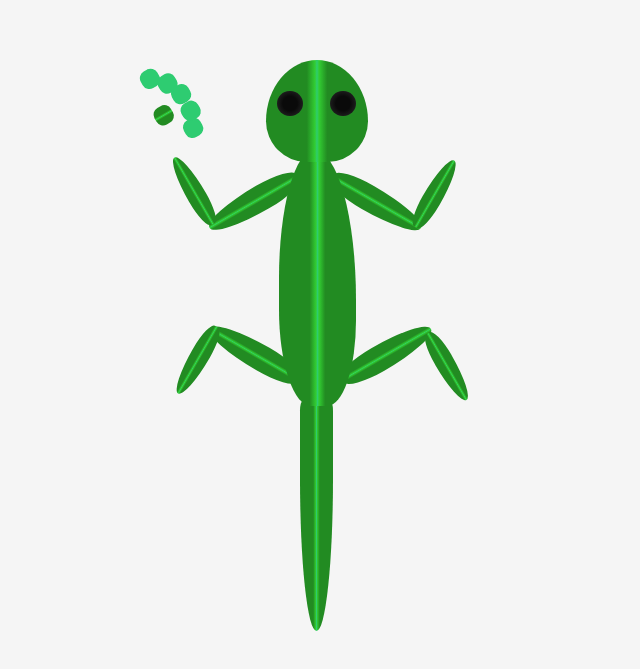
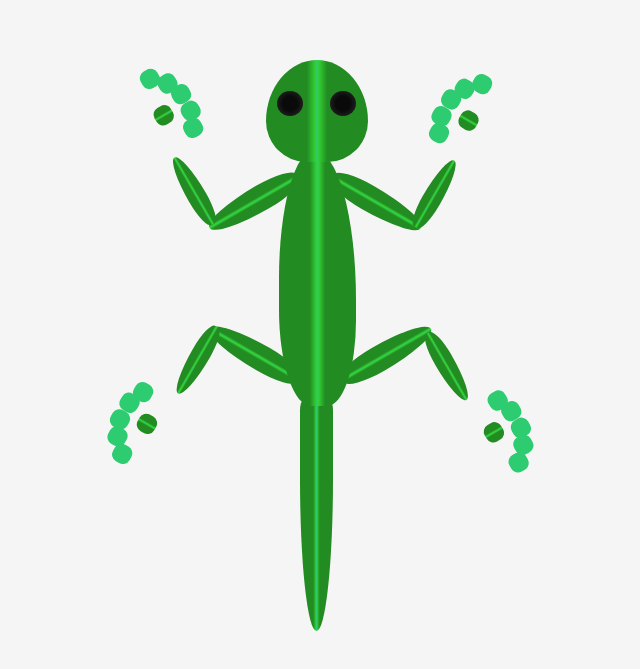
Before and after one commit to Steve-CPT-SA/my-dev-journey, a plain HTML site: page 01-responsive-web-design/03-crawling-gecko/index.html in a window 1280 px wide. Shown: the part 109-778 px from the top of the page, without its empty margins (361-1001 px from the left). Drawn offline with Linux system fonts and the light colour scheme.

Commit message:
Added in the bases for the other feet, front right, back left and back right, needs more adjustments

```diff
--- a/01-responsive-web-design/03-crawling-gecko/styles.css
+++ b/01-responsive-web-design/03-crawling-gecko/styles.css
@@ -225,3 +225,39 @@ body, html {
     transform: rotate(90deg);
     box-shadow: -3vw -0.5vw 0 0 var(--emerald-green), -2vw -1.5vw 0 0 var(--emerald-green), -0.75vw -2vw 0 0 var(--emerald-green), 0.75vw -2vw 0 0 var(--emerald-green), 2vw -1.5vw 0 0 var(--emerald-green);
 }
+.front-right-foot {
+    position: absolute;
+    top: -80%;
+    left: 10%;
+    background: var(--gecko-body);
+    border-radius: 40%;
+    width: 1.5vw;
+    height: 1.5vw;
+    transform-origin: bottom center;
+    transform: rotate(-90deg);
+    box-shadow: 3vw -0.5vw 0 0 var(--emerald-green), 2vw -1.5vw 0 0 var(--emerald-green), 0.75vw -2vw 0 0 var(--emerald-green), -0.75vw -2vw 0 0 var(--emerald-green), -2vw -1.5vw 0 0 var(--emerald-green);
+}
+.back-left-foot {
+    position: absolute;
+    top: -80%;
+    left: 10%;
+    background: var(--gecko-body);
+    border-radius: 40%;
+    width: 1.5vw;
+    height: 1.5vw;
+    transform-origin: bottom center;
+    transform: rotate(90deg);
+    box-shadow: -3vw -0.5vw 0 0 var(--emerald-green), -2vw -1.5vw 0 0 var(--emerald-green), -0.75vw -2vw 0 0 var(--emerald-green), 0.75vw -2vw 0 0 var(--emerald-green), 2vw -1.5vw 0 0 var(--emerald-green);
+}
+.back-right-foot {
+    position: absolute;
+    top: -80%;
+    left: 10%;
+    background: var(--gecko-body);
+    border-radius: 40%;
+    width: 1.5vw;
+    height: 1.5vw;
+    transform-origin: bottom center;
+    transform: rotate(-90deg);
+    box-shadow: 3vw -0.5vw 0 0 var(--emerald-green), 2vw -1.5vw 0 0 var(--emerald-green), 0.75vw -2vw 0 0 var(--emerald-green), -0.75vw -2vw 0 0 var(--emerald-green), -2vw -1.5vw 0 0 var(--emerald-green);
+}
```
